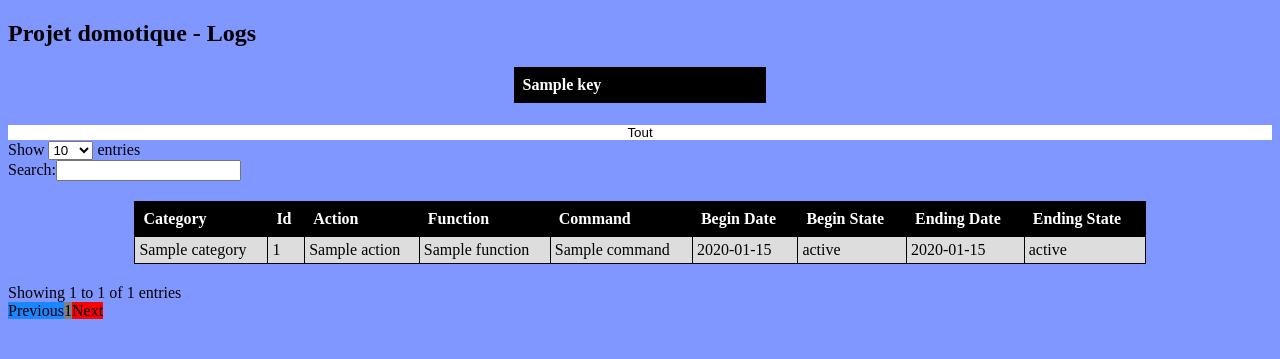
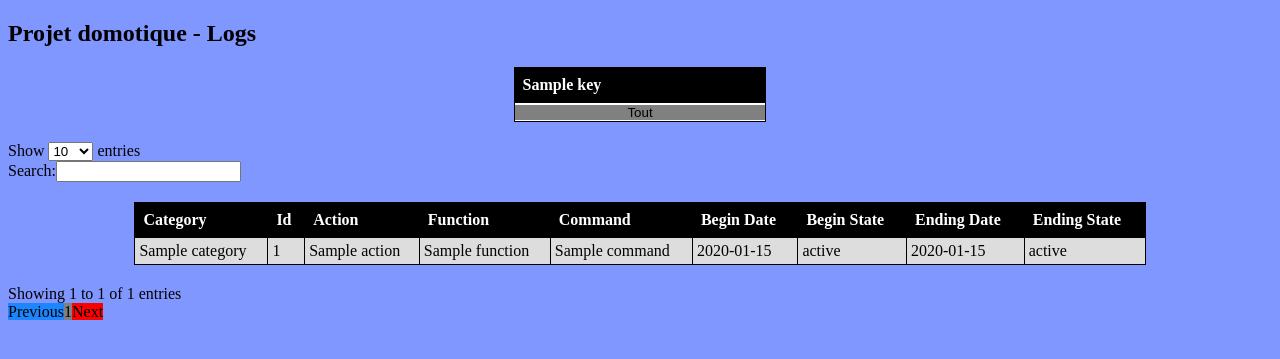
Before and after one commit to DhalEynn/PROJ831-Domotique, a Flask app: template Dashboards/templates/logs.html in a window 1280 px wide. Shown: the top 359 px of the page. Run offline with Flask 2, Linux system fonts and the light colour scheme; the template is opened without the code that fills it: most values are stand-ins (such as "Sample title", 1, 10 or a date in 2020); lists and menus that the app fills with data are empty; some libraries are stand-ins or nearby versions.

Commit message:
update 'all' button

```diff
--- a/Dashboards/static/style/logs.css
+++ b/Dashboards/static/style/logs.css
@@ -7,6 +7,13 @@ body{
     padding: 0;
     border: 0;
     background-color: white;
+}
+
+.select-all-item {
+    width: 100%;
+    padding: 0;
+    border: 0;
+    background-color: grey;
 }
 
 table {
--- a/Dashboards/templates/logs.html
+++ b/Dashboards/templates/logs.html
@@ -35,9 +35,12 @@
 						{% endfor %}
 					</tr>
 					{% endfor %}
+						<td colspan=4>
+							<form method='POST'><button type=submit name='item' value='all' class="select-all-item">Tout</button></form>
+						</td>
+
 				</tbody>
 			</table>
-			<form method='POST'><button type=submit name='item' value='all' class="select-item">Tout</button></form>
 		</div>
 		<div>
 			<table id=events >
```
